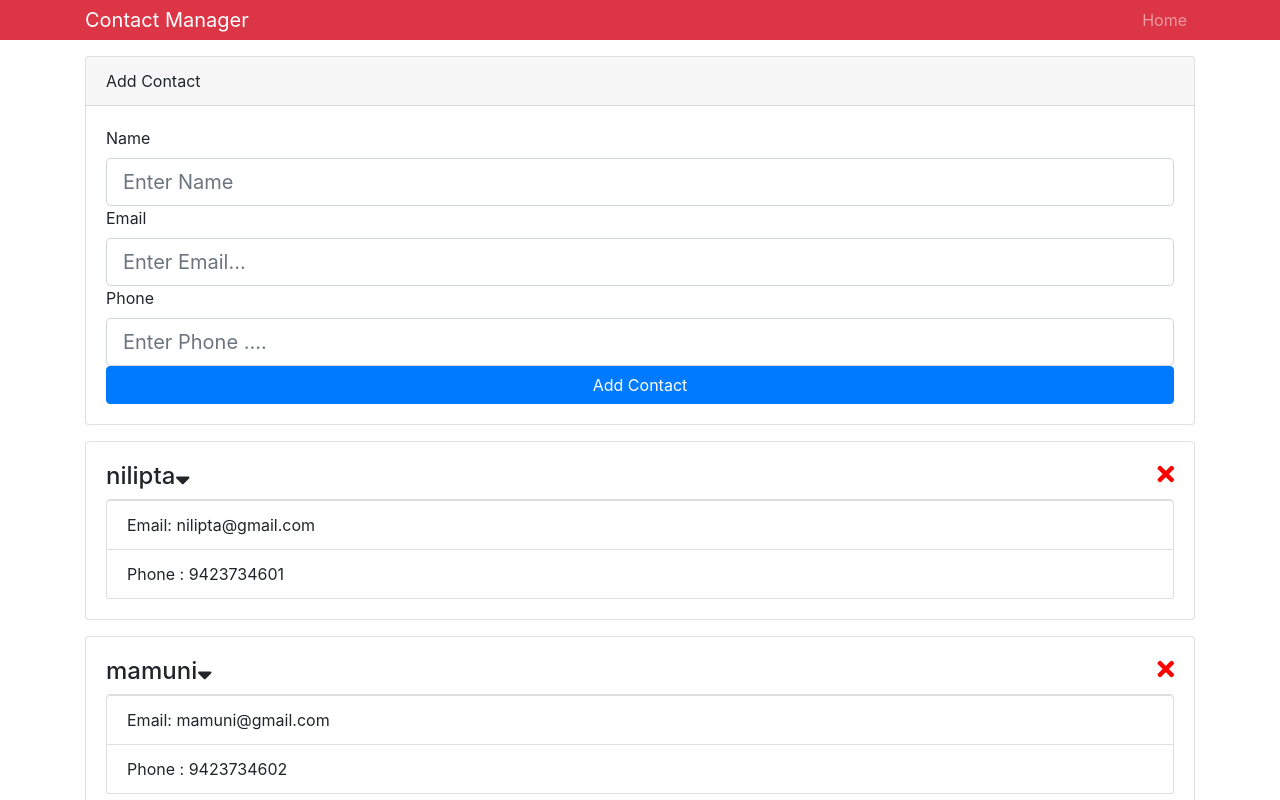
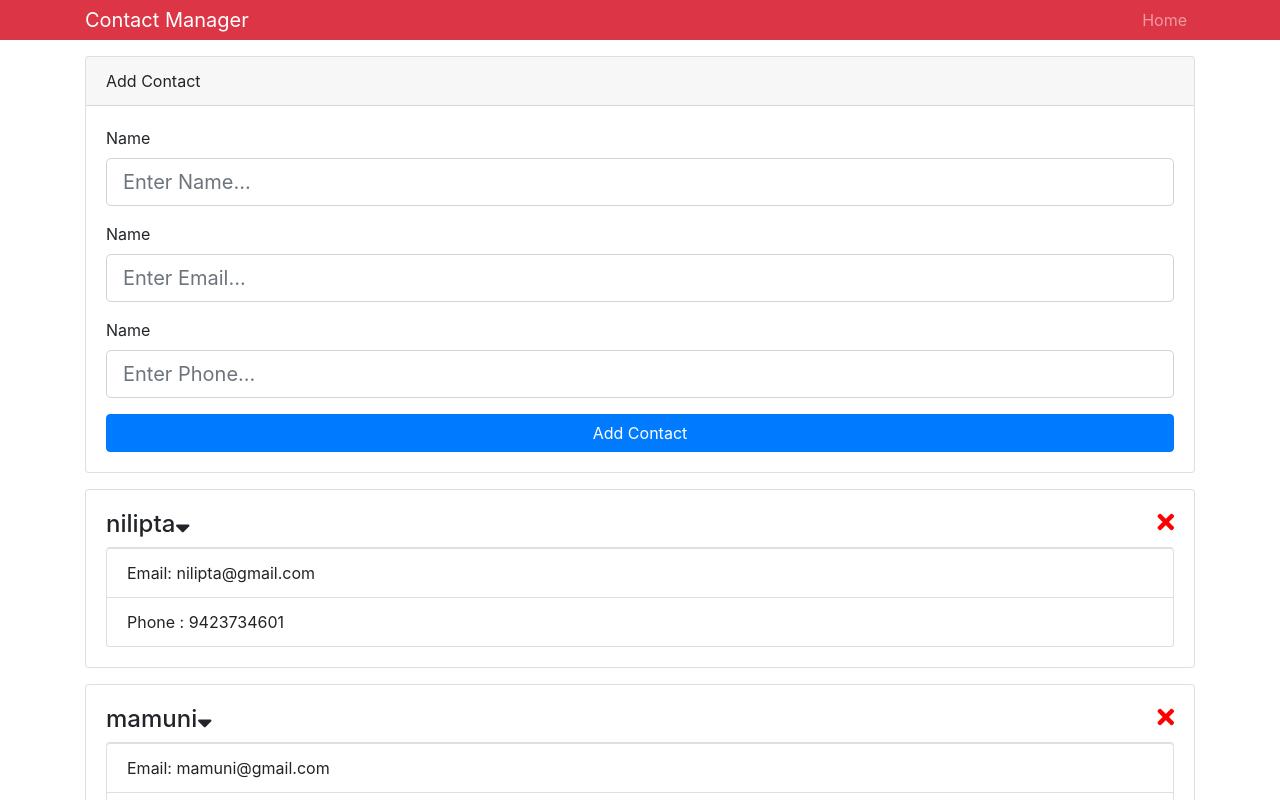
Before and after one commit to nilipta/react-front-to-back, a React (Create React App) app: page / in a window 1280 px wide. Shown: the top 800 px of the page. Built offline with nearby package versions, Linux system fonts and the light colour scheme.

Commit message:
individual component for add-contact form..DRY(Dont repeat yourself) principle

```diff
--- a/src/components/contact/addContact.js
+++ b/src/components/contact/addContact.js
@@ -1,5 +1,6 @@
 import React, { Component } from 'react';
 import { Consumer } from '../../context';
+import TextInputGroup from '../layout/textInputGroup';
 import uuid from 'uuid';
 
 class AddContact extends Component {
@@ -29,10 +30,6 @@ class AddContact extends Component {
     };
 
     onChange = (arg) => { this.setState({ [arg.target.name]: arg.target.value}); }
-    //these are not necessary as above line is doing all...
-    // onNameChange = (arg) => { this.setState({name: arg.target.value}); }
-    // onEmailChange = (arg) => { this.setState({email: arg.target.value}); }
-    // onPhoneChange = (arg) => { this.setState({phone: arg.target.value}); }
 
     render() {
         const {name, email, phone} = this.state;
@@ -46,41 +43,30 @@ class AddContact extends Component {
                         <div className="card-header"> Add Contact </div>
                         <div className="card-body">
                             <form onSubmit={this.onSubmit.bind(this,dispatch)}>
-                                <div className="card-group">
-                                    <label htmlFor="name"> Name </label>
-                                    <input
-                                        type="text"
+                                <TextInputGroup
+                                    label="Name"
                                     name="name"
-                                        className="form-control form-control-lg"
-                                        placeholder="Enter Name"
+                                    placeholder="Enter Name..."
                                     value={name}
                                     onChange={this.onChange}
                                 />
-                                </div>
 
-                                <div className="card-group">
-                                    <label htmlFor="email"> Email </label>
-                                    <input
+                                <TextInputGroup
+                                    label="Email"
+                                    name="email"
                                     type="email"
-                                        name="email"
-                                        className="form-control form-control-lg"
                                     placeholder="Enter Email..."
                                     value={email}
                                     onChange={this.onChange}
                                 />
-                                </div>
 
-                                <div className="card-group">
-                                    <label htmlFor="phone"> Phone </label>
-                                    <input
-                                        type="text"
+                                <TextInputGroup
+                                    label="Phone"
                                     name="phone"
-                                        className="form-control form-control-lg"
-                                        placeholder="Enter Phone ...."
+                                    placeholder="Enter Phone..."
                                     value={phone}
                                     onChange={this.onChange}
                                 />
-                                </div>
 
                                 <input type="submit" value="Add Contact" className="btn btn-block btn-primary"/>
                             </form>
--- /dev/null
+++ b/src/components/layout/textInputGroup.js
@@ -0,0 +1,40 @@
+import React from 'react';
+import PropTypes from 'prop-types';
+
+const TextInputGroup = ({
+        label,
+        name,
+        value,
+        placeholder,
+        type,
+        onChange
+    }) => {
+    return (
+        <div className="form-group">
+            <label htmlFor="name"> Name </label>
+            <input
+                type={type}
+                name={name}
+                className="form-control form-control-lg"
+                placeholder={placeholder}
+                value={value}
+                onChange={onChange}
+            />
+        </div>
+    )
+};
+
+TextInputGroup.propTypes = {
+    label:  PropTypes.string.isRequired,
+    name:   PropTypes.string.isRequired,
+    placeholder: PropTypes.string.isRequired,
+    value: PropTypes.string.isRequired,
+    type:   PropTypes.string.isRequired,
+    onChange: PropTypes.func.isRequired,
+};
+
+TextInputGroup.defaultProps = {
+    type: "text"
+};
+
+export default TextInputGroup;
```
Lines whose indentation alone changed are shown as unchanged.
